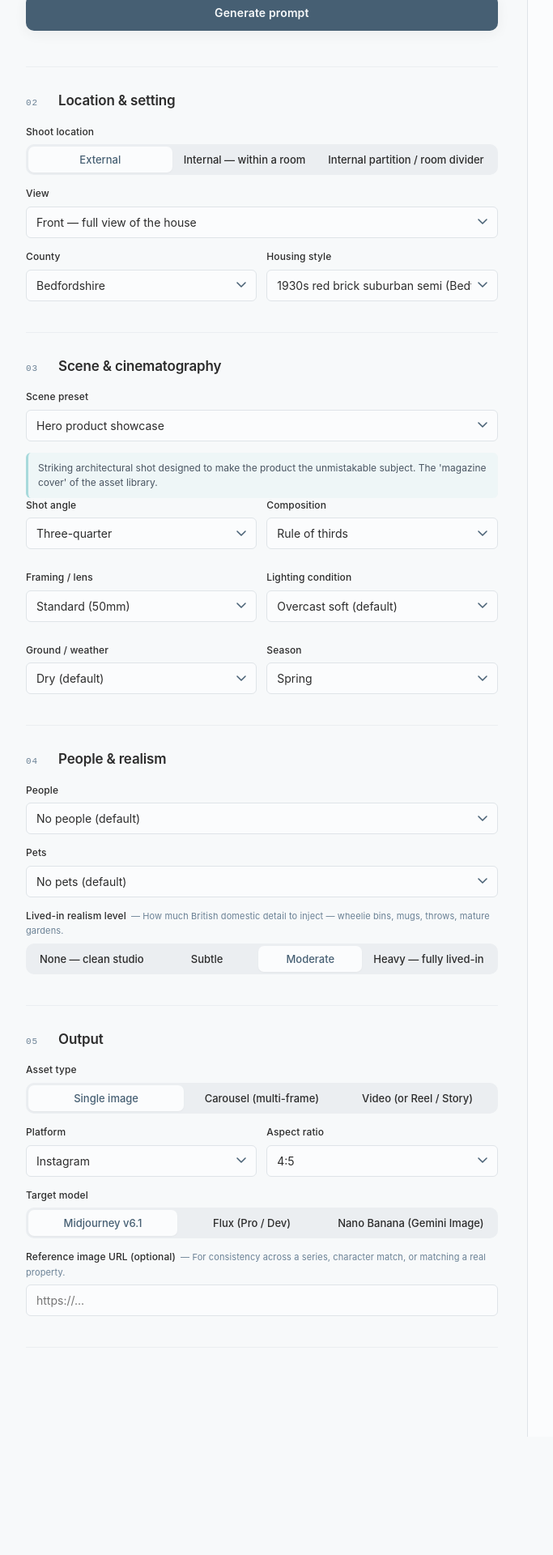
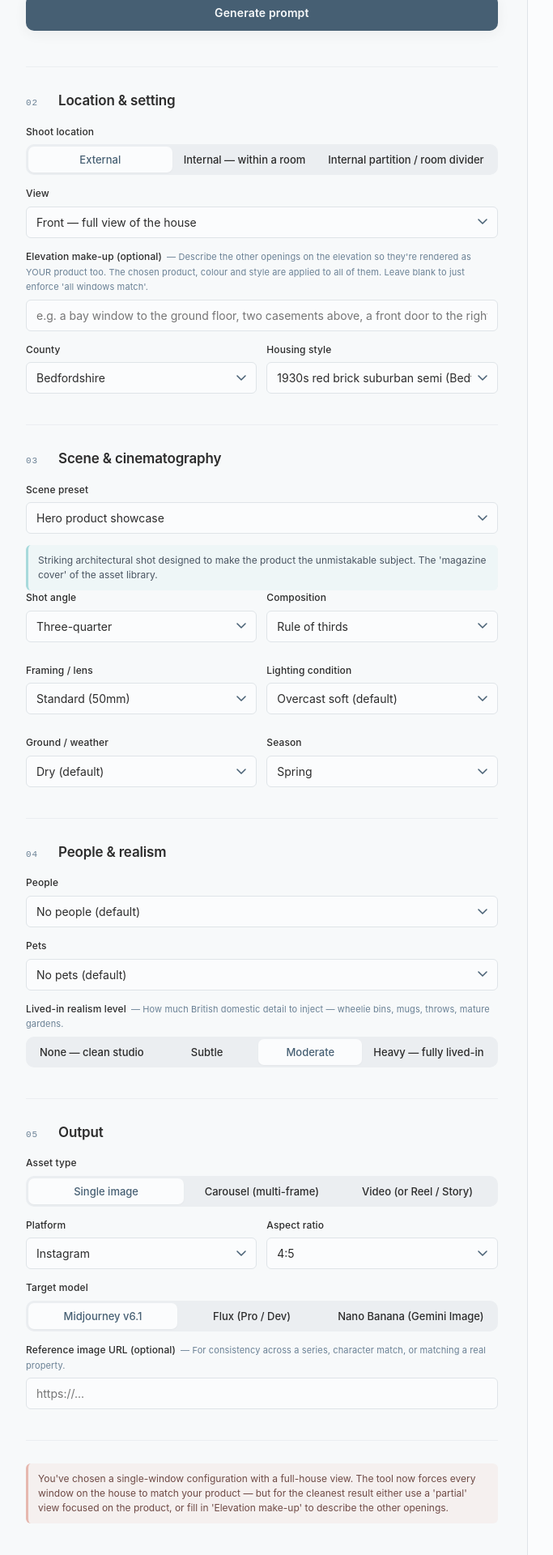
Before and after one commit to choicesglazing/wd-prompt-tool, a React (Vite) app: page / in a window 1280 px wide. Shown: the part 746-2666 px from the top of the page at 81% size, without its empty margins (4-687 px from the left). Before the commit the page ends 2520 px from the top, so only its background shows below. Built offline with nearby package versions, Linux system fonts and the light colour scheme.

Commit message:
Add files via upload

```diff
--- a/src/App.jsx
+++ b/src/App.jsx
@@ -87,6 +87,7 @@ export default function App() {
 
   const [shootLocation, setShootLocation] = useState("exterior");
   const [exteriorAspect, setExteriorAspect] = useState("front_full");
+  const [elevationLayout, setElevationLayout] = useState("");
   const [room, setRoom] = useState("Kitchen");
   const [interiorStyle, setInteriorStyle] = useState("");
   const [exteriorVisible, setExteriorVisible] = useState("");
@@ -184,8 +185,8 @@ export default function App() {
     if (product?.installContext === "interior" && shootLocation === "exterior") {
       setShootLocation("internal_partition");
     }
-    if (product?.installContext === "exterior_roof" && shootLocation !== "interior") {
-      // roof lantern internal viewing is the normal use case
+    if (product?.installContext === "exterior_roof" && shootLocation === "exterior") {
+      setShootLocation("interior");
     }
   }, [productId, county, assetType, platform, room, shootLocation]); // eslint-disable-line
 
@@ -215,6 +216,13 @@ export default function App() {
     if (product?.installContext === "exterior_roof" && shootLocation === "exterior") {
       arr.push("Roof lanterns are typically photographed internally looking up. Consider switching to internal view.");
     }
+    // Single-light configuration + full-house view = mismatched-window risk
+    const cfg = (configuration || "").toLowerCase();
+    const isSingleLight = cfg.startsWith("single") || cfg.includes("one-light");
+    const isFullView = shootLocation === "exterior" && (exteriorAspect === "front_full" || exteriorAspect === "rear_full");
+    if (isSingleLight && isFullView) {
+      arr.push("You've chosen a single-window configuration with a full-house view. The tool now forces every window on the house to match your product — but for the cleanest result either use a 'partial' view focused on the product, or fill in 'Elevation make-up' to describe the other openings.");
+    }
     // Atmospheric + people in motion
     if (scenePresetId === "atmospheric" && peopleType !== "none" && peopleAction?.toLowerCase().includes("walk")) {
       arr.push("Atmospheric mood + figure in motion is harder to achieve. Consider lifestyle warmth scene preset for active subjects, or atmospheric mood with a still subject.");
@@ -243,7 +251,7 @@ export default function App() {
       arr.push("Interior with visible exterior + people creates multiple depth planes. Expect to regenerate several attempts to get a clean result.");
     }
     return arr;
-  }, [product, shootLocation, scenePresetId, peopleType, peopleAction, hardware, assetType, duration, platform, targetModel, exteriorVisible]);
+  }, [product, shootLocation, scenePresetId, peopleType, peopleAction, hardware, assetType, duration, platform, targetModel, exteriorVisible, configuration, exteriorAspect]);
 
   // ---------- Generate ----------
   function handleGenerate() {
@@ -272,6 +280,7 @@ export default function App() {
 
       shootLocation,
       exteriorAspect,
+      elevationLayout,
       room,
       interiorStyle,
       exteriorVisible,
@@ -345,6 +354,7 @@ export default function App() {
         // location
         shootLocation={shootLocation} setShootLocation={setShootLocation}
         exteriorAspect={exteriorAspect} setExteriorAspect={setExteriorAspect}
+        elevationLayout={elevationLayout} setElevationLayout={setElevationLayout}
         room={room} setRoom={setRoom}
         interiorStyle={interiorStyle} setInteriorStyle={setInteriorStyle}
         exteriorVisible={exteriorVisible} setExteriorVisible={setExteriorVisible}
@@ -401,6 +411,7 @@ function FormPanel(props) {
     hardware, setHardware,
     product, colourSet, hardwareSchema,
     shootLocation, setShootLocation, exteriorAspect, setExteriorAspect,
+    elevationLayout, setElevationLayout,
     room, setRoom, interiorStyle, setInteriorStyle,
     exteriorVisible, setExteriorVisible, partitionRooms, setPartitionRooms,
     county, setCounty, housingId, setHousingId, housingList,
@@ -532,6 +543,20 @@ function FormPanel(props) {
             <select className="wd-select" value={exteriorAspect} onChange={(e) => setExteriorAspect(e.target.value)}>
               {EXTERIOR_ASPECTS.map(a => <option key={a.id} value={a.id}>{a.label}</option>)}
             </select>
+          </Field>
+        )}
+
+        {shootLocation === "exterior" && (exteriorAspect === "front_full" || exteriorAspect === "rear_full") && (
+          <Field
+            label="Elevation make-up (optional)"
+            hint="Describe the other openings on the elevation so they're rendered as YOUR product too. The chosen product, colour and style are applied to all of them. Leave blank to just enforce 'all windows match'."
+          >
+            <input
+              className="wd-input"
+              value={elevationLayout}
+              onChange={(e) => setElevationLayout(e.target.value)}
+              placeholder="e.g. a bay window to the ground floor, two casements above, a front door to the right"
+            />
           </Field>
         )}
 
--- a/src/promptEngine.js
+++ b/src/promptEngine.js
@@ -61,6 +61,16 @@ function buildProductDescription(brief) {
   // Configuration
   if (brief.configuration) {
     parts.push(`configuration: ${brief.configuration}`);
+
+    // Bay windows need explicit geometry or the model renders them flat.
+    const cfg = brief.configuration.toLowerCase();
+    if (cfg.includes("bay")) {
+      let bayGeometry = "true bay window projecting outward from the facade, the individual lights set at angles to wrap around the bay, distinct returns at each side, period-appropriate bay proportions";
+      if (cfg.includes("splayed")) bayGeometry += ", gently splayed angled bay";
+      else if (cfg.includes("canted")) bayGeometry += ", canted bay with angled flat side returns";
+      else if (cfg.includes("square")) bayGeometry += ", square bay with perpendicular side returns";
+      parts.push(bayGeometry);
+    }
   }
 
   // Colour with RAL/hex
@@ -111,6 +121,56 @@ function buildProductDescription(brief) {
 }
 
 // =============================================================================
+// Helper — short product label + finish for the consistency clause
+// e.g. "Heritage Flush Sash uPVC windows in Anthracite Grey"
+// =============================================================================
+function shortProductLabel(brief) {
+  const product = PRODUCTS[brief.productId];
+  if (!product) return "windows and doors";
+
+  // A concise, human-readable product family name (strip the manufacturer
+  // and bracketed sub-name so the clause reads naturally in a prompt).
+  let name = product.name
+    .replace(/^Deceuninck\s+/i, "")
+    .replace(/^Smart\s+/i, "")
+    .replace(/^Hurst\s+/i, "")
+    .replace(/^Gower Joinery\s+/i, "")
+    .replace(/^Comp Door\s+/i, "")
+    .replace(/\s*\([^)]*\)\s*/g, " ")
+    .trim();
+
+  // Pluralise the unit type sensibly
+  const typeWord = {
+    window: "windows",
+    sash_window: "sash windows",
+    door: "doors",
+    french_door: "French doors",
+    patio_door: "patio doors",
+    bifold: "bifold doors",
+    internal_screen: "internal screens",
+    roof_lantern: "roof lanterns"
+  }[product.type] || "windows and doors";
+
+  const material = product.material ? `${product.material} ` : "";
+
+  // Finish / colour
+  const colourSet = COLOUR_SETS[product.colours] || [];
+  const colour = colourSet.find(c => c.name === brief.colourName);
+  const finishStr = colour ? ` in matching ${colour.name}` : "";
+
+  return `${name} ${material}${typeWord}${finishStr}`.replace(/\s+/g, " ").trim();
+}
+
+// =============================================================================
+// Helper — build the whole-elevation consistency clause (Option 1)
+// Ensures every opening on the visible elevation matches the chosen product.
+// =============================================================================
+function buildConsistencyClause(brief) {
+  const label = shortProductLabel(brief);
+  return `every window and door visible on this elevation is the same ${label}, consistent frame style, profile, glazing-bar treatment and colour throughout the whole building, all openings matching as a coordinated whole-house installation`;
+}
+
+// =============================================================================
 // Build the location/context block
 // =============================================================================
 function buildLocationContext(brief) {
@@ -127,18 +187,39 @@ function buildLocationContext(brief) {
       const aspectMap = {
         "front_full": "full view of the front elevation showing the whole house",
         "front_partial": "partial view of the front of the house, framing focused on the product",
-        "rear_full": "full view of the rear elevation",
+        "rear_full": "full view of the rear elevation showing the whole rear of the house",
         "rear_partial": "partial view of the rear of the house, framing focused on the product"
       };
       parts.push(aspectMap[brief.exteriorAspect] || "");
+
+      const isFullView = brief.exteriorAspect === "front_full" || brief.exteriorAspect === "rear_full";
+      if (isFullView) {
+        // Option 2 — optional elevation layout described by the user.
+        // Applies the chosen product to all the openings the user lists.
+        if (brief.elevationLayout && brief.elevationLayout.trim()) {
+          parts.push(`elevation make-up: ${brief.elevationLayout.trim()}, all of these openings fitted with the same product`);
+        }
+        // Option 1 — consistency clause (always added on full views).
+        parts.push(buildConsistencyClause(brief));
+      }
     }
   } else if (brief.shootLocation === "interior") {
+    const product = PRODUCTS[brief.productId];
+    // Roof lanterns are shown from inside looking up into the lantern.
+    if (product?.type === "roof_lantern") {
+      parts.push(`interior view looking upward at the roof lantern set into the ceiling of a ${(brief.room || "kitchen extension").toLowerCase()}`);
+      parts.push("the slim aluminium lantern frame framing bright sky above, daylight pouring down into the room, plasterboard reveal visible where the lantern meets the flat roof");
+      if (brief.interiorStyle) {
+        parts.push(`room styled as ${brief.interiorStyle.toLowerCase()}`);
+      }
+    } else {
       // Internal room
       if (brief.room) {
         parts.push(`interior view of a ${brief.room.toLowerCase()}`);
       }
       if (brief.interiorStyle) {
         parts.push(`styled as ${brief.interiorStyle.toLowerCase()}`);
+      }
     }
     if (brief.county && brief.housingId) {
       const housingList = HOUSING_STOCK[brief.county] || [];
@@ -177,7 +258,7 @@ function buildCinematography(brief) {
   if (brief.lightingDescription) parts.push(brief.lightingDescription);
 
   // Ground conditions
-  if (brief.groundDescription && brief.groundDescription) parts.push(brief.groundDescription);
+  if (brief.groundDescription) parts.push(brief.groundDescription);
 
   // Season
   if (brief.seasonDescription) parts.push(brief.seasonDescription);
@@ -281,6 +362,10 @@ function buildNegativePrompt(brief) {
   const parts = [UNIVERSAL_NEGATIVES, UK_NEGATIVES];
   if (brief.people && brief.people.peopleType !== "none") {
     parts.push(PEOPLE_NEGATIVES);
+  }
+  // Full-elevation views: guard against the model inventing mismatched windows.
+  if (brief.exteriorAspect === "front_full" || brief.exteriorAspect === "rear_full") {
+    parts.push("mismatched windows, inconsistent window styles across the house, differing frame colours between openings, mixture of old and new windows, some windows a different design, contrasting window finishes on the same building");
   }
   // Macro/technical context-specific
   if (brief.scenePresetId === "technical") {
@@ -416,14 +501,34 @@ function formatForModel(body, negative, aspect, brief, modelMeta) {
 function trimToLength(text, targetWords) {
   const words = text.split(/\s+/);
   if (words.length <= targetWords + 10) return text;
-  // Trim by removing later sentences
-  const sentences = text.split(/\. /);
-  let result = sentences[0]; // Always include the first sentence even if it's long
+
+  const sentences = text.split(/\. /).map(s => s.trim()).filter(Boolean);
+  if (sentences.length === 0) return text;
+
+  // Priority sentences must survive the trim even when later content is dropped:
+  // (1) the opening product description, and (2) the whole-house consistency clause.
+  const isPriority = (s) =>
+    /every window and door visible on this elevation/i.test(s) ||
+    /elevation make-up/i.test(s);
+
+  const priority = [sentences[0]];
+  sentences.slice(1).forEach(s => { if (isPriority(s)) priority.push(s); });
+
+  // Start from the priority set, then fill with remaining sentences in order
+  // until we approach the word budget.
+  let kept = [...priority];
+  const wordCount = (arr) => arr.join(". ").split(/\s+/).length;
+
   for (let i = 1; i < sentences.length; i++) {
-    const candidate = result + ". " + sentences[i];
-    if (candidate.split(/\s+/).length > targetWords) break;
-    result = candidate;
+    const s = sentences[i];
+    if (kept.includes(s)) continue;
+    if (wordCount([...kept, s]) > targetWords) continue;
+    kept.push(s);
   }
+
+  // Re-order kept sentences to their original sequence for natural reading
+  const ordered = sentences.filter(s => kept.includes(s));
+  let result = ordered.join(". ");
   return result + (result.endsWith(".") ? "" : ".");
 }
 
```
Lines whose indentation alone changed are shown as unchanged.
